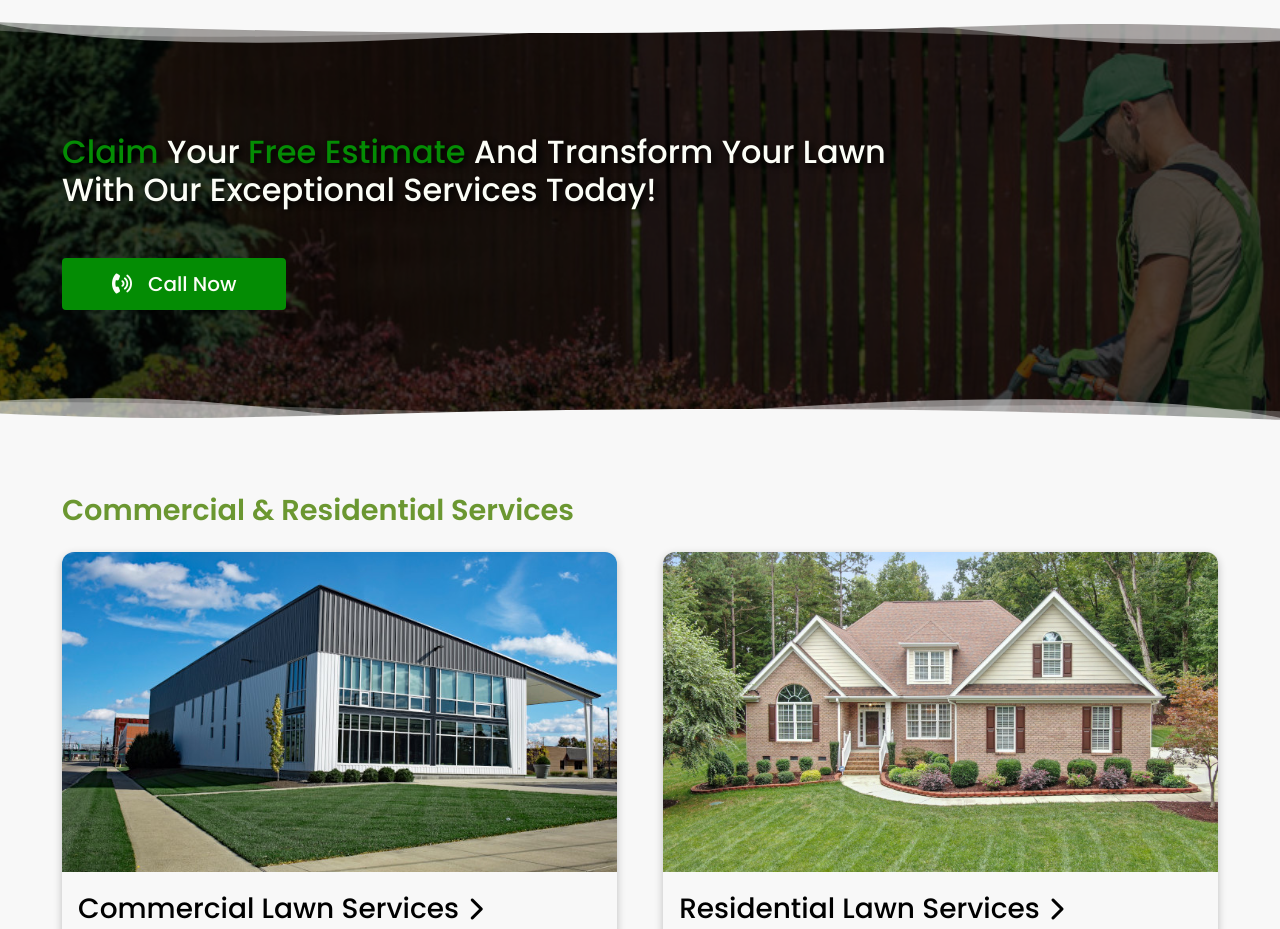
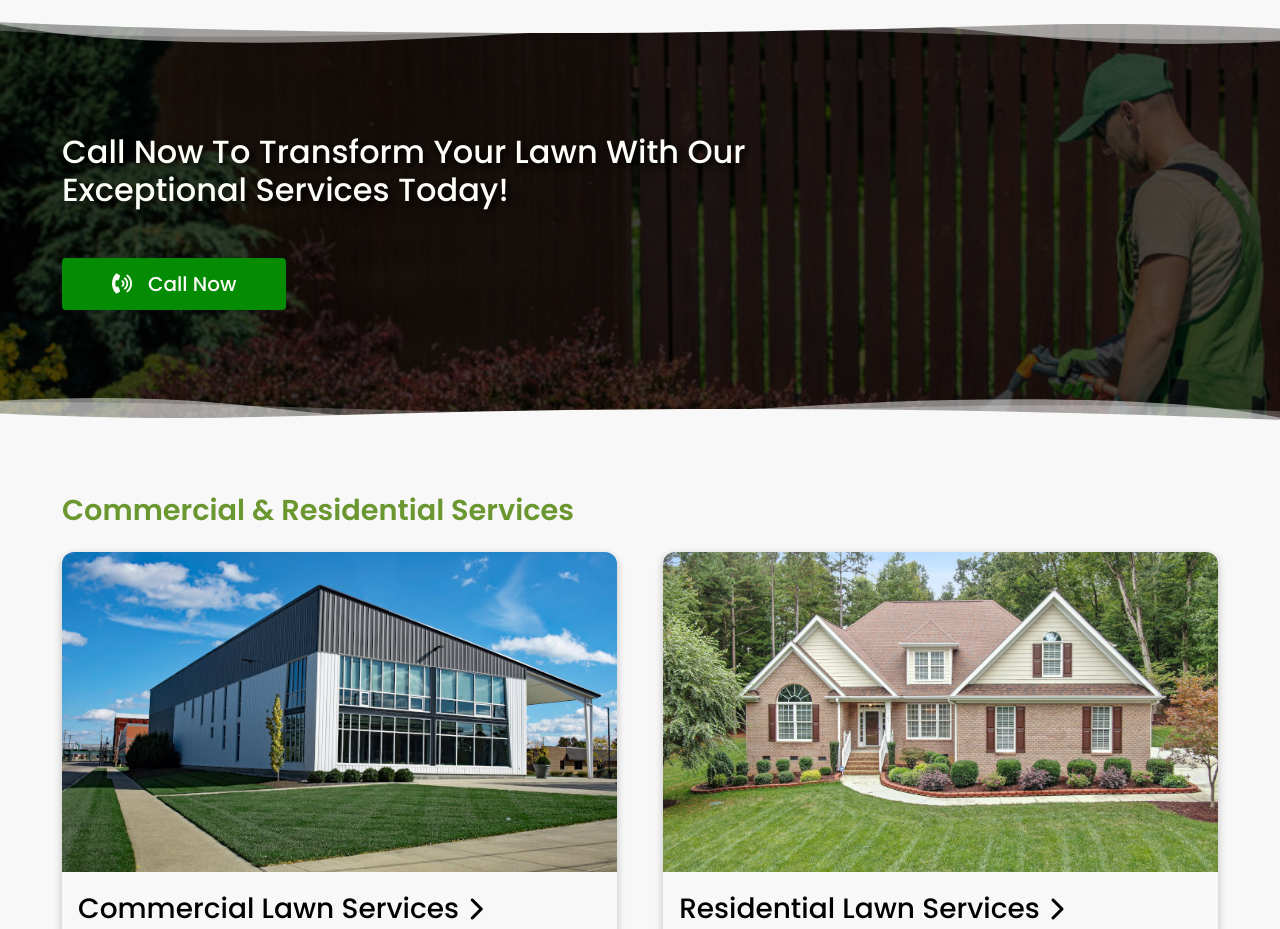
Before and after one commit to shekhar-stha/JR-Lawn-Service, a website: page index.html in a window 1280 px wide. Shown: the part 2860-3789 px from the top of the page. Drawn offline with nearby package versions, Linux system fonts and the light colour scheme; a web font is replaced by a local one.

Commit message:
feat: final commit

```diff
--- a/index.html
+++ b/index.html
@@ -38,8 +38,8 @@
         <!-- Navbar -->
         <nav class="navbar bg-white navbar-expand-xl navbar-light " data-aos="fade-up">
             <div class="container py-3">
-                <a title="logo Mobile" class="navbar-brand d-xl-none d-inline" href="/index.html"><img src="/img/logo.png"
-                        alt="Logo Mobile"></a>
+                <a title="logo Mobile" class="navbar-brand d-xl-none d-inline" href="/index.html"><img
+                        src="/img/logo.png" alt="Logo Mobile"></a>
 
                 <button class="btn d-xl-none" type="button" data-bs-toggle="offcanvas"
                     data-bs-target="#offcanvasResponsive" aria-controls="offcanvasResponsive">
@@ -61,26 +61,30 @@
                         <ul class="navbar-nav mb-xl-0 mb-3 d-flex justify-content-center w-100">
                             <div class="d-xl-flex justify-content-around align-items-center">
                                 <li class="nav-item me-xl-4">
-                                    <a title="Lawn Services" class="nav-link" href="/lawn-services-baytown.html">Lawn Services</a>
+                                    <a title="Lawn Services" class="nav-link" href="/lawn-services-baytown.html">Lawn
+                                        Services</a>
                                 </li>
 
                                 <li class="nav-item ms-xxl-4">
-                                    <a title="Landscaping Services" class="nav-link" href="/landscaping-services-baytown.html">Landscaping
+                                    <a title="Landscaping Services" class="nav-link"
+                                        href="/landscaping-services-baytown.html">Landscaping
                                         Services</a>
                                 </li>
                             </div>
 
-                            <a title="Logo Nav" class="navbar-brand mx-4 px-4 d-xl-inline d-none" href="/index.html"><img
-                                    src="/img/logo.png" alt="Logo Nav"></a>
+                            <a title="Logo Nav" class="navbar-brand mx-4 px-4 d-xl-inline d-none"
+                                href="/index.html"><img src="/img/logo.png" alt="Logo Nav"></a>
 
                             <div class="d-xl-flex justify-content-around align-items-center">
                                 <li class="nav-item me-xl-4">
-                                    <a title="Commercial Services" class="nav-link" href="/commercial-lawn-services-baytown.html">Commercial
+                                    <a title="Commercial Services" class="nav-link"
+                                        href="/commercial-lawn-services-baytown.html">Commercial
                                         Services</a>
                                 </li>
 
                                 <li class="nav-item ms-xxl-4">
-                                    <a title="Residential Services" class="nav-link" href="/residential-lawn-services-baytown.html">Residential
+                                    <a title="Residential Services" class="nav-link"
+                                        href="/residential-lawn-services-baytown.html">Residential
                                         Services</a>
                                 </li>
                             </div>
@@ -177,7 +181,7 @@
                     team transforms ordinary yards into enchanting havens that leave a lasting impression.
                     <br><br>
                     From mulching to SOD installations, we bring your vision to life. Join countless satisfied clients
-                    who trust us for exceptional landscaping design, professional installation services, and reliable
+                    who trust us for exceptional landscaping and reliable
                     lawn maintenance. Ready to enhance your surroundings? Contact us today to unlock the beauty of
                     your outdoors. Your dream landscape is just a call away.
                 </p>
@@ -185,8 +189,7 @@
                         class="fa-solid fa-phone-volume me-2"></i>Call Now</a>
             </div>
             <div class="img-div">
-                <img class="h-100" class="img-fluid rounded"
-                    src="/img/resident-lawn.jpg" alt="Residential House">
+                <img class="h-100" class="img-fluid rounded" src="/img/resident-lawn.jpg" alt="Residential House">
             </div>
         </div>
     </section>
@@ -238,7 +241,8 @@
                     </div>
                     <div class="hidden-info">
                         <h3>Yard Cleanup</h3>
-                        <p>Revitalize your lawn with our yard cleanup services, promoting healthier root growth for a lush and vibrant landscape.</p>
+                        <p>Revitalize your lawn with our yard cleanup services, promoting healthier root growth for a
+                            lush and vibrant landscape.</p>
                         <a href="tel:+13463429763" title="Call Now">Call Now</a>
                     </div>
                 </div>
@@ -249,7 +253,8 @@
                     </div>
                     <div class="hidden-info">
                         <h3>Lawn Mowing</h3>
-                        <p>Maintain a well-manicured lawn with our professional lawn mowing, keeping your grass at the perfect height for optimal health and appearance.</p>
+                        <p>Maintain a well-manicured lawn with our professional lawn mowing, keeping your grass at the
+                            perfect height for optimal health and appearance.</p>
                         <a href="tel:+13463429763" title="Call Now">Call Now</a>
                     </div>
                 </div>
@@ -260,7 +265,8 @@
                     </div>
                     <div class="hidden-info">
                         <h3>Landscape Design</h3>
-                        <p> Transform your outdoor space with our customized landscape design, creating a visually stunning environment tailored to your preferences.</p>
+                        <p> Transform your outdoor space with our customized landscape design, creating a visually
+                            stunning environment tailored to your preferences.</p>
                         <a href="tel:+13463429763" title="Call Now">Call Now</a>
                     </div>
                 </div>
@@ -271,7 +277,8 @@
                     </div>
                     <div class="hidden-info">
                         <h3>Hedge Trimming</h3>
-                        <p>Maintain neatly shaped hedges with our expert trimming, adding privacy and visual appeal to your property.</p>
+                        <p>Maintain neatly shaped hedges with our expert trimming, adding privacy and visual appeal to
+                            your property.</p>
                         <a href="tel:+13463429763" title="Call Now">Call Now</a>
                     </div>
                 </div>
@@ -282,7 +289,8 @@
                     </div>
                     <div class="hidden-info">
                         <h3>SOD Installation</h3>
-                        <p>Revitalize your lawn with our professional SOD installation, eliminating weeds and enhancing the beauty of your outdoor space.</p>
+                        <p>Revitalize your lawn with our professional SOD installation, eliminating weeds and enhancing
+                            the beauty of your outdoor space.</p>
                         <a href="tel:+13463429763" title="Call Now">Call Now</a>
                     </div>
                 </div>
@@ -293,7 +301,8 @@
                     </div>
                     <div class="hidden-info">
                         <h3>Pressure Washing</h3>
-                        <p>Renew the appearance of your surfaces with our pressure washing services, reviving the beauty of your property's exterior.</p>
+                        <p>Renew the appearance of your surfaces with our pressure washing services, reviving the beauty
+                            of your property's exterior.</p>
                         <a href="tel:+13463429763" title="Call Now">Call Now</a>
                     </div>
                 </div>
@@ -304,7 +313,8 @@
                     </div>
                     <div class="hidden-info">
                         <h3>Grass Seeding</h3>
-                        <p>Revitalize your lawn with our expert grass seeding, promoting healthier root growth and enhancing the lushness of your grass.</p>
+                        <p>Revitalize your lawn with our expert grass seeding, promoting healthier root growth and
+                            enhancing the lushness of your grass.</p>
                         <a href="tel:+13463429763" title="Call Now">Call Now</a>
                     </div>
                 </div>
@@ -315,7 +325,8 @@
                     </div>
                     <div class="hidden-info">
                         <h3>Fertilizing</h3>
-                        <p>Nourish your lawn with our professional fertilizing services, promoting healthy growth and vibrant greenery.</p>
+                        <p>Nourish your lawn with our professional fertilizing services, promoting healthy growth and
+                            vibrant greenery.</p>
                         <a href="tel:+13463429763" title="Call Now">Call Now</a>
                     </div>
                 </div>
@@ -326,7 +337,8 @@
                     </div>
                     <div class="hidden-info">
                         <h3>Tree Trimming</h3>
-                        <p>Maintain your trees' health and aesthetics with our precise tree trimming, ensuring a beautiful and well-kept landscape.</p>
+                        <p>Maintain your trees' health and aesthetics with our precise tree trimming, ensuring a
+                            beautiful and well-kept landscape.</p>
                         <a href="tel:+13463429763" title="Call Now">Call Now</a>
                     </div>
                 </div>
@@ -390,9 +402,8 @@
     <section class="cta d-flex align-items-center justify-content-center" data-aos="fade-up">
         <img class="cta-img" src="/img/watering-plants.jpeg" alt="gardener-cutting-grass">
         <div class="container text-lg-start text-center">
-            <h2 class="text-white mb-5 col-lg-9 text-capitalize">
-                <span class="text-primary">Claim</span> your <span class="text-primary">free estimate</span> and
-                transform your lawn with our exceptional services today!
+            <h2 class="text-white mb-5 col-lg-9 text-capitalize lh-5">
+                call now to transform your lawn with our exceptional services today!
             </h2>
 
             <a class="btn btn-primary rounded-1 btn-lg fw-500 px-5" title="Call Now" href="tel:+13463429763">
@@ -563,7 +574,8 @@
                     Welcome to J&R Lawn Care, where we take pride in delivering top-notch lawn services in the scenic
                     Baytown, Texas. With a wealth of experience, we're masters at transforming ordinary outdoor spaces
                     into extraordinary landscapes. Our carefully curated design, precise installation, and dedicated
-                    maintenance ensure exceptional and enduring results. <br><br> Whether for your cherished residence or
+                    maintenance ensure exceptional and enduring results. <br><br> Whether for your cherished residence
+                    or
                     esteemed business, J&R Lawn Care is your trusted partner for premier lawn service in Baytown, Texas,
                     making your outdoor dreams a vibrant reality.
                 </p>
@@ -571,8 +583,7 @@
                         class="fa-solid fa-phone-volume me-2"></i>Call Now</a>
             </div>
             <div class="img-div mt-lg-0 mt-5">
-                <img class="img-fluid rounded" src="/img/backyard.jpg"
-                    alt="Lawn Mowing">
+                <img class="img-fluid rounded" src="/img/backyard.jpg" alt="Lawn Mowing">
             </div>
         </div>
     </section>
@@ -688,7 +699,8 @@
         <div class="container mt-5">
             <div class="row fw-500 fs-16">
                 <div class="col-lg pe-lg-5 me-lg-5 col-12 mb-lg-0 mb-5 text-lg-left">
-                    <img src="/img/logo.png" alt="logo" width="200" height="200" class="footer-logo d-inline-block my-auto mb-3" />
+                    <img src="/img/logo.png" alt="logo" width="200" height="200"
+                        class="footer-logo d-inline-block my-auto mb-3" />
                 </div>
 
                 <div class="col-lg col-md-4 col-12 mb-lg-0 mb-4 footer-col text-left">
@@ -704,12 +716,15 @@
                 <div class="col-lg col-md-4 col-12 mb-lg-0 mb-4 footer-col text-left">
                     <p class="mb-3"><strong class="text-primary h5 fw-600 fs-16"> Quick Links</strong></p>
                     <div class="text-info">
-                        <p><a title="Commercial Services Footer" href="/commercial-lawn-services-baytown.html">Commercial
+                        <p><a title="Commercial Services Footer"
+                                href="/commercial-lawn-services-baytown.html">Commercial
                                 Services</a></p>
                         <p><a title="Lawn Services Footer" href="/lawn-services-baytown.html">Lawn Services</a></p>
-                        <p><a title="Residential Services Footer" href="/residential-lawn-services-baytown.html">Residential
+                        <p><a title="Residential Services Footer"
+                                href="/residential-lawn-services-baytown.html">Residential
                                 Services</a></p>
-                        <p><a title="Landscaping Service Footer" href="/landscaping-services-baytown.html">Landscaping Services</a></p>
+                        <p><a title="Landscaping Service Footer" href="/landscaping-services-baytown.html">Landscaping
+                                Services</a></p>
                     </div>
                 </div>
 
```
Also changed, not shown: commercial-lawn-services-baytown.html (+2 -3 lines), landscaping-services-baytown.html (+2 -3 lines), lawn-care-baytown.html (+2 -3 lines), lawn-mowing-near-baytown.html (+2 -3 lines), lawn-services-baytown.html (+2 -3 lines), residential-lawn-services-baytown.html (+2 -3 lines), yard-cleanup-near-baytwon.html (+2 -3 lines).
